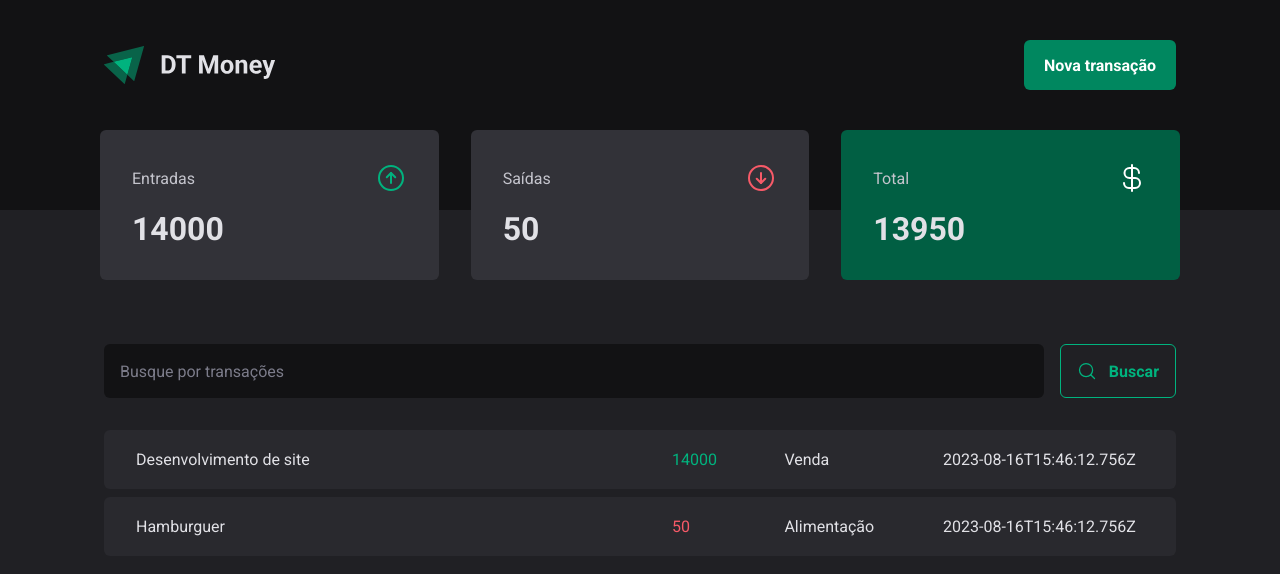
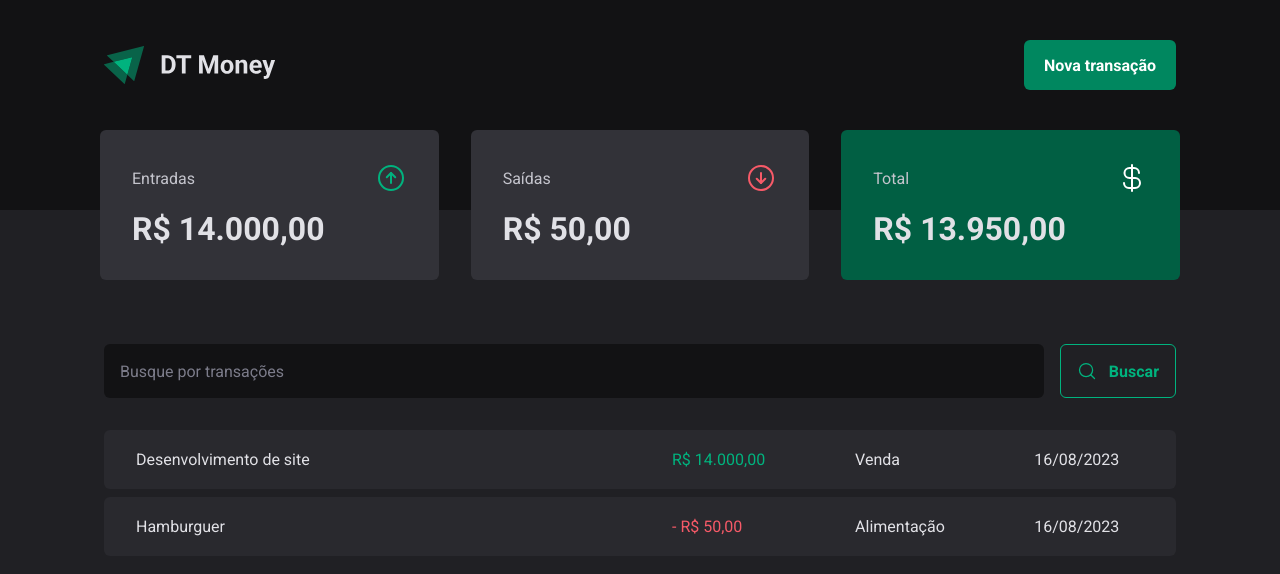
Before and after one commit to MatDev435/dt-money, a React (Vite) app: page / in a window 1280 px wide. Shown: the top 574 px of the page. Built offline with nearby package versions, Linux system fonts and the light colour scheme; data requests are answered from the project's data file.

Commit message:
Formatações de texto realizadas

```diff
--- a/src/components/Summary/index.tsx
+++ b/src/components/Summary/index.tsx
@@ -2,6 +2,7 @@
 import { ArrowCircleUp, ArrowCircleDown, CurrencyDollar } from "phosphor-react";
 import { SummaryCard, SummaryContainer } from "./styles";
 import { TransactionsContext } from '../../contexts/TransactionsContext';
+import { priceFormatter } from '../../utils/formatter';
 
 export function Summary() {
     const { transactions } = useContext(TransactionsContext)
@@ -27,7 +28,7 @@
                 </header>
 
                 <strong>
-                    {summary.income}
+                    {priceFormatter.format(summary.income)}
                 </strong>
             </SummaryCard>
 
@@ -38,7 +39,7 @@
                 </header>
 
                 <strong>
-                    {summary.outcome}
+                    {priceFormatter.format(summary.outcome)}
                 </strong>
             </SummaryCard>
 
@@ -49,7 +50,7 @@
                 </header>
 
                 <strong>
-                    {summary.total}
+                    {priceFormatter.format(summary.total)}
                 </strong>
             </SummaryCard>
         </SummaryContainer>
--- a/src/pages/Transactions/index.tsx
+++ b/src/pages/Transactions/index.tsx
@@ -4,6 +4,7 @@
 import { SearchForm } from "./components/SearchForm";
 import { PriceHighlight, TransactionsContainer, TransactionsTable } from './styles'
 import { TransactionsContext } from '../../contexts/TransactionsContext';
+import { dateFormatter, priceFormatter } from '../../utils/formatter';
 
 export function Transactions() {
     const { transactions } = useContext(TransactionsContext)
@@ -24,11 +25,12 @@
                                     <td width='50%'>{transaction.description}</td>
                                     <td>
                                         <PriceHighlight variant={transaction.type}>
-                                            {transaction.price}
+                                            {transaction.type === 'outcome' && '- '}
+                                            {priceFormatter.format(transaction.price)}
                                         </PriceHighlight>
                                     </td>
                                     <td>{transaction.category}</td>
-                                    <td>{transaction.createdAt}</td>
+                                    <td>{dateFormatter.format(new Date(transaction.createdAt))}</td>
                                 </tr>
                             )
                         })}
--- /dev/null
+++ b/src/utils/formatter.ts
@@ -0,0 +1,6 @@
+export const dateFormatter = new Intl.DateTimeFormat('pt-BR')
+
+export const priceFormatter = new Intl.NumberFormat('pt-BR', {
+    style: 'currency',
+    currency: 'BRL'
+})
```
